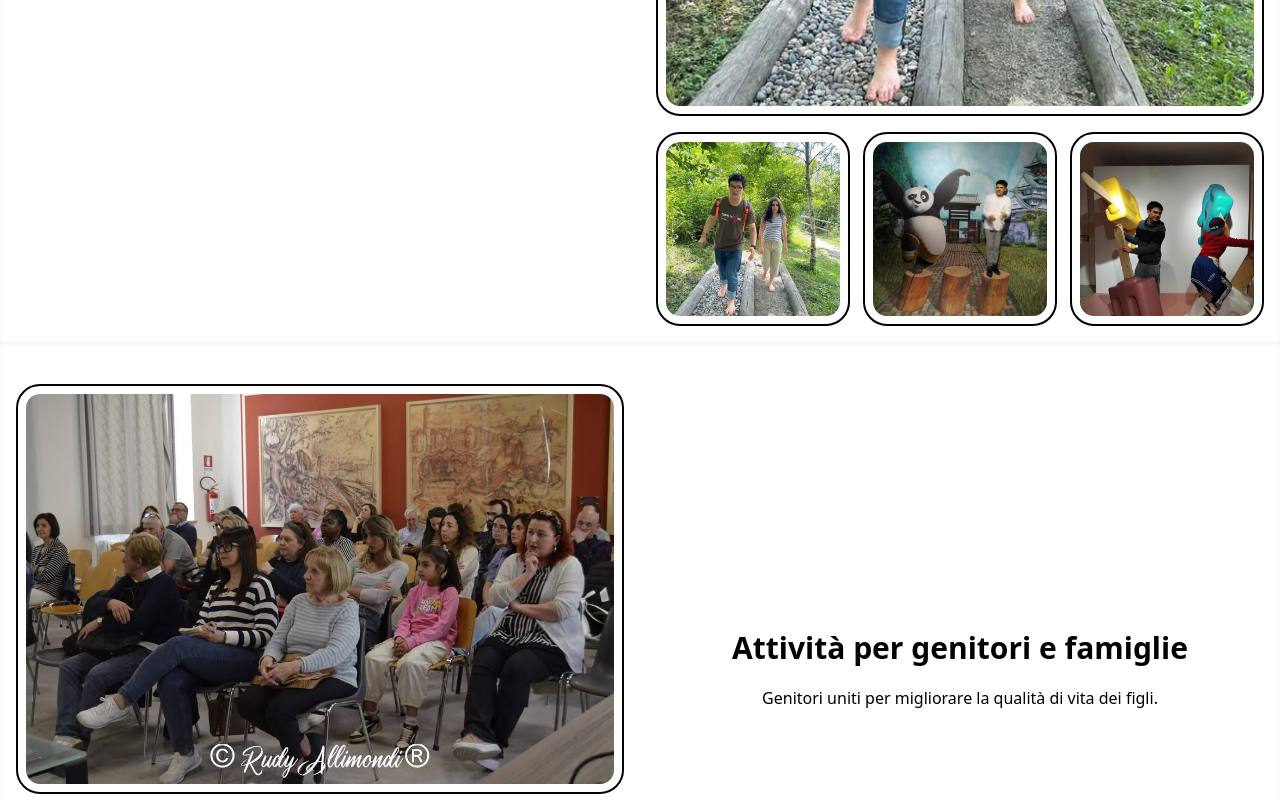
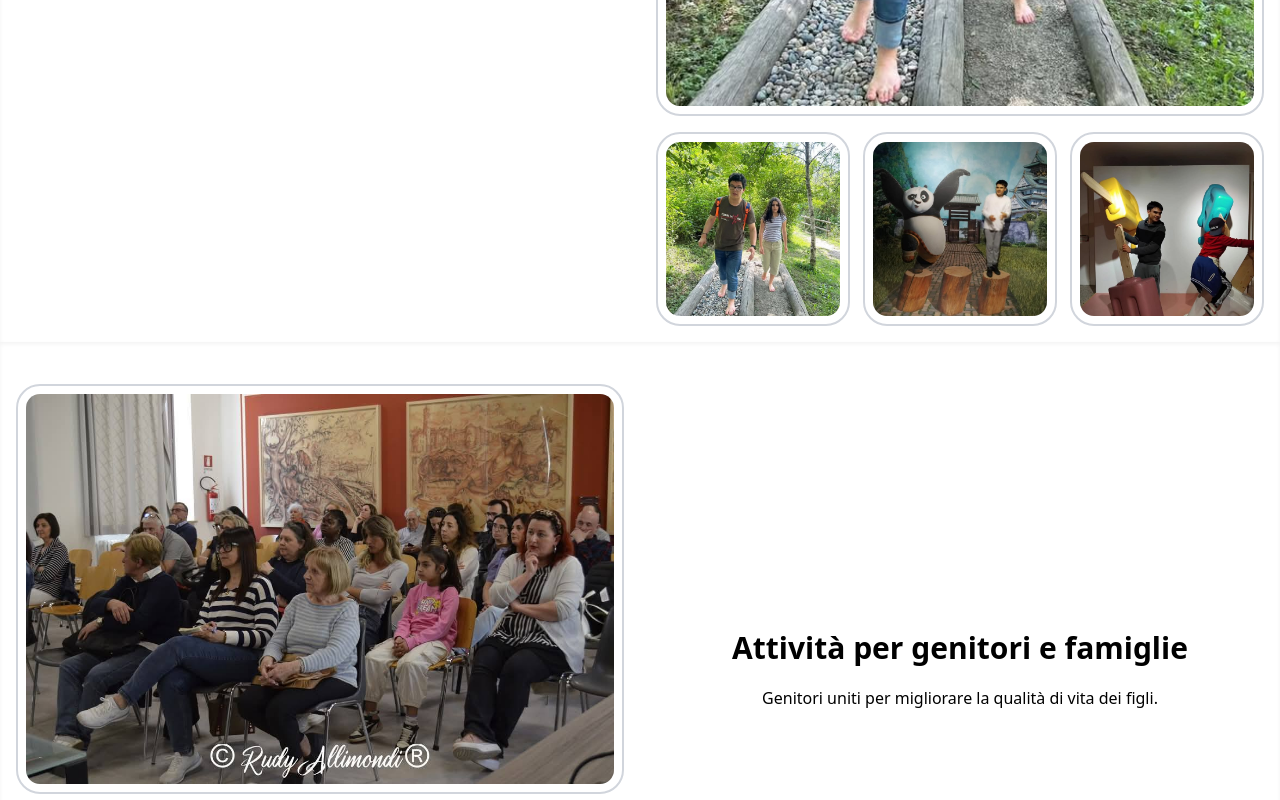
Before and after one commit to Eltymus/stanza_dei_balocchi_landing, a Nuxt app: page / in a window 1280 px wide. Shown: the part 1520-2320 px from the top of the page. Built offline with nearby package versions, Linux system fonts and the light colour scheme.

Commit message:
gray border in carousel

```diff
--- a/components/AppCarousel.vue
+++ b/components/AppCarousel.vue
@@ -4,7 +4,7 @@
       <img
         :src="image.url"
         alt="Immagine eventi dei ragazzi"
-        class="rounded-3xl m-4 p-2 border-2 bg-white"
+        class="rounded-3xl m-4 p-2 border-2 border-gray-300 bg-white"
       />
     </Slide>
   </Carousel>
@@ -20,7 +20,7 @@
           <img
             :src="image.url"
             alt="Galleria immagini"
-            class="rounded-3xl p-2 border-2 bg-white"
+            class="rounded-3xl p-2 border-2 border-gray-300 bg-white"
           />
         </div>
       </template>
```
